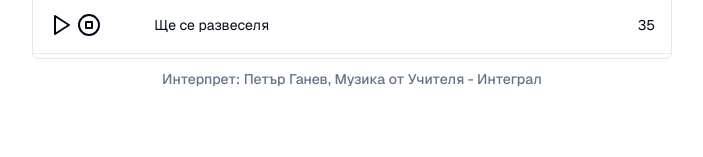
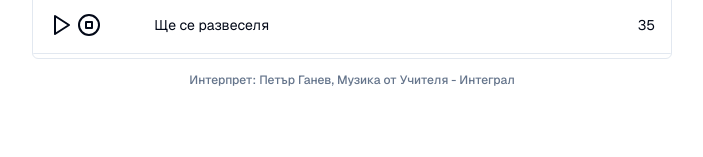
Before and after one commit to mkireva/songbook, a Next.js app: page /en in a window 1280 px wide. Shown: the part 1482-1639 px from the top of the page, without its empty margins (288-991 px from the left). Built offline with nearby package versions, Linux system fonts and the light colour scheme.

Commit message:
fix: label

```diff
--- a/src/app/TableofContent.tsx
+++ b/src/app/TableofContent.tsx
@@ -49,7 +49,7 @@ export default function TableofContent() {
         </Table>
       </ScrollArea>
       <div className="text-center items-center mt-2">
-        <Label className="text-sm text-muted-foreground" htmlFor="email">
+        <Label className="text-xs text-muted-foreground" htmlFor="email">
           Интерпрет: Петър Ганев, Музика от Учителя - Интеграл
         </Label>
       </div>
```
